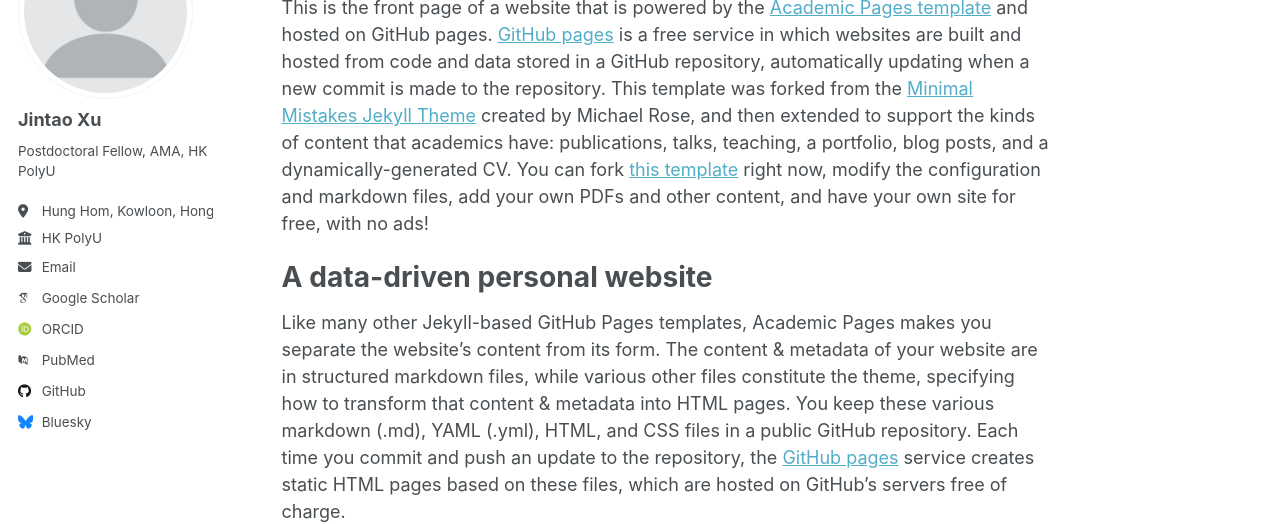
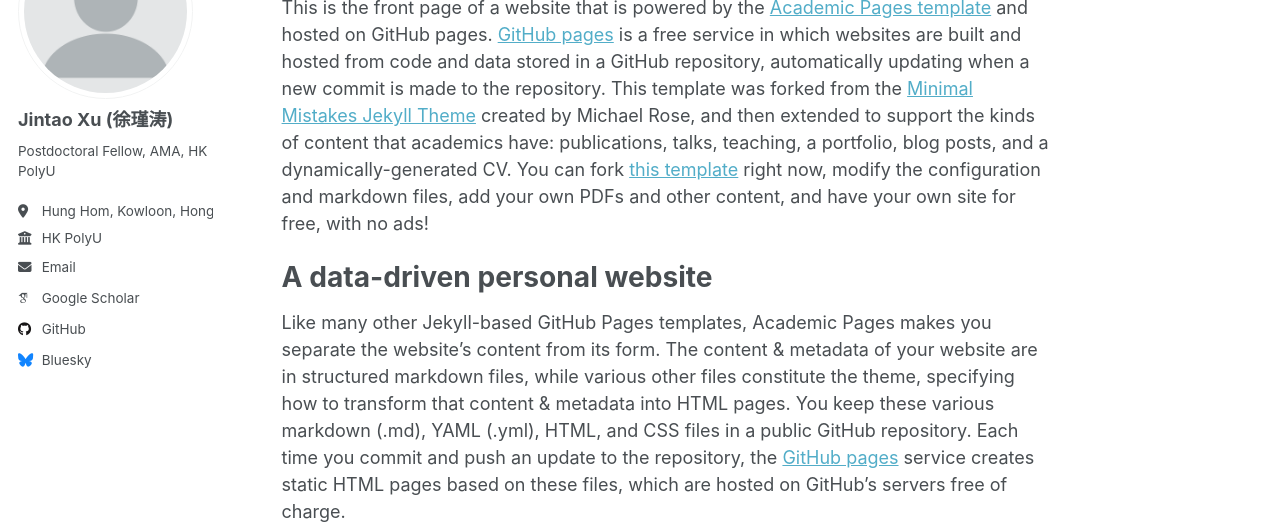
Before and after one commit to JintaoXuMath/JintaoXuMath.github.io, a Jekyll site: the page built from _pages/about.md, in a window 1280 px wide. Shown: the part 175-699 px from the top of the page. Built offline with Jekyll 4.4.1, drawn with Linux system fonts in a browser that asks for light colours; some web fonts are replaced; part of the change alters nothing that is shown.

Commit message:
Update _config.yml

```diff
--- a/_config.yml
+++ b/_config.yml
@@ -23,7 +23,7 @@ repository               : "academicpages/academicpages.github.io"
 author:
   # Biographic information
   avatar           : "profile.png"
-  name             : "Jintao Xu"
+  name             : "Jintao Xu (徐瑾涛)"
   bio              : "Postdoctoral Fellow, AMA, HK PolyU"
   location         : "Hung Hom, Kowloon, Hong Kong, China"
   employer         : "HK PolyU"
@@ -31,11 +31,11 @@ author:
 
   # Academic websites
   arxiv            : # URL - Update with the correct link to your profile
-  googlescholar    : "https://scholar.google.com/citations?user=PS_CX0AAAAAJ"
+  googlescholar    : "https://scholar.google.com/citations?user=sYEBf1kAAAAJ&hl=zh-CN"
   impactstory      : # URL
-  orcid            : "http://orcid.org/yourorcidurl"
+  orcid            : # URL
   semantic         : # URL
-  pubmed           : "https://www.ncbi.nlm.nih.gov/pubmed/?term=john+snow"
+  pubmed           : # URL
   researchgate     : # URL
   scopus           : # URL
 
```
